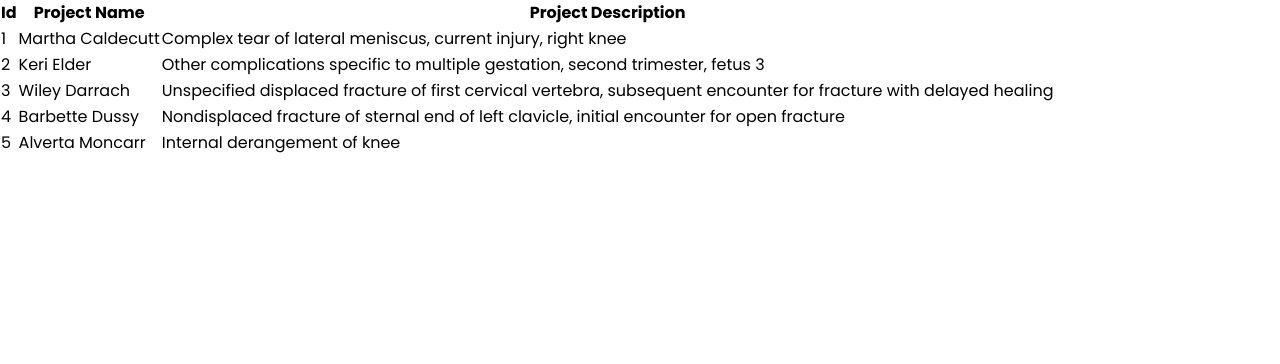
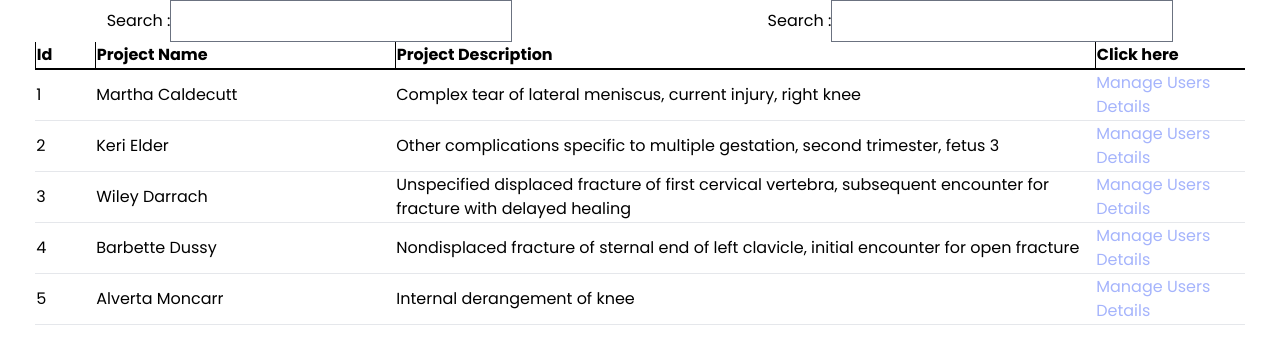
Before and after one commit to blooming-volcanoes/grab-bug-client, a Next.js app: page /dashboard/projectDescription in a window 1280 px wide. Shown: the top 364 px of the page. Built offline with nearby package versions, Linux system fonts and the light colour scheme; what tw-elements would draw is missing.

Commit message:
sorting, searching functionality done

```diff
--- /dev/null
+++ b/src/components/Dashboard/ProjectDescription/GlobalFilter.js
@@ -0,0 +1,18 @@
+/* eslint-disable react/prop-types */
+import React from "react";
+
+function GlobalFilter({ filter, setFilter }) {
+    // filter is the value of text
+    // setFilter is setter function
+    const handleChange = (e) => {
+        setFilter(e.target.value);
+    };
+    return (
+        <div>
+            Search :
+            <input className="border" value={filter || ""} onChange={(e) => handleChange(e)} />
+        </div>
+    );
+}
+
+export default GlobalFilter;
--- a/src/components/Dashboard/ProjectDescription/ProjectDescriptionTable.js
+++ b/src/components/Dashboard/ProjectDescription/ProjectDescriptionTable.js
@@ -1,26 +1,69 @@
+/* eslint-disable no-nested-ternary */
+/* eslint-disable jsx-a11y/anchor-is-valid */
+/* eslint-disable no-console */
 /* eslint-disable react/jsx-props-no-spreading */
+import Link from "next/link";
 import React, { useMemo } from "react";
-import { useTable } from "react-table";
+import { useGlobalFilter, useSortBy, useTable } from "react-table";
 import COLUMNS from "./column";
+import GlobalFilter from "./GlobalFilter";
 import MOCK_DATA from "./MOCK_DATA.json";
 
 function ProjectDescriptionTable() {
     const columns = useMemo(() => COLUMNS, []);
     const data = useMemo(() => MOCK_DATA, []);
 
-    const { getTableProps, getTableBodyProps, headerGroups, footerGroups, rows, prepareRow } =
-        useTable({
+    const {
+        getTableProps,
+        getTableBodyProps,
+        headerGroups,
+        footerGroups,
+        rows,
+        prepareRow,
+        state, // From useGlobalFilter
+        setGlobalFilter, // From useGlobalFilter
+    } = useTable(
+        {
             columns,
             data,
-        });
+        },
+        useGlobalFilter,
+        useSortBy
+    );
+    const { globalFilter } = state;
+    return (
+        <>
+            <div className="mx-auto flex w-5/6 justify-between">
+                <GlobalFilter filter={globalFilter} setFilter={setGlobalFilter} />
+                <GlobalFilter filter={globalFilter} setFilter={setGlobalFilter} />
+            </div>
 
-    return (
-        <table {...getTableProps()}>
+            <table className="mx-auto" {...getTableProps()}>
                 <thead>
                     {headerGroups.map((headerGroup) => (
                         <tr {...headerGroup.getHeaderGroupProps()}>
                             {headerGroup.headers.map((column) => (
-                            <th {...column.getHeaderProps()}>{column.render("Header")}</th>
+                                <th
+                                    className="border-b-2 border-l border-solid border-black text-left"
+                                    {...column.getHeaderProps(
+                                        //
+                                        column.getSortByToggleProps({
+                                            style: {
+                                                minWidth: column.minWidth,
+                                                width: column.width,
+                                            },
+                                        })
+                                    )}
+                                >
+                                    {column.render("Header")}
+                                    <span>
+                                        {column.isSorted
+                                            ? column.isSortedDesc
+                                                ? " 🔽"
+                                                : " 🔼"
+                                            : ""}
+                                    </span>
+                                </th>
                             ))}
                         </tr>
                     ))}
@@ -31,7 +74,30 @@ function ProjectDescriptionTable() {
                         return (
                             <tr {...row.getRowProps()}>
                                 {row.cells.map((cell) => (
-                                <td {...cell.getCellProps()}>{cell.render("Cell")}</td>
+                                    <td
+                                        className="border-b text-left"
+                                        {...cell.getCellProps({
+                                            style: { minWidth: cell.minWidth, width: cell.width },
+                                        })}
+                                    >
+                                        {cell.column.Header === "Id" ||
+                                        cell.column.Header === "Project Name" ||
+                                        cell.column.Header === "Project Description" ? (
+                                            cell.render("Cell")
+                                        ) : (
+                                            <div className="flex flex-col">
+                                                <Link href="http://www.facebook.com">
+                                                    <a className="text-indigo-300">
+                                                        {" "}
+                                                        Manage Users{" "}
+                                                    </a>
+                                                </Link>
+                                                <Link href="http://www.facebook.com">
+                                                    <a className="text-indigo-300"> Details </a>
+                                                </Link>
+                                            </div>
+                                        )}
+                                    </td>
                                 ))}
                             </tr>
                         );
@@ -47,6 +113,7 @@ function ProjectDescriptionTable() {
                     ))}
                 </tfoot>
             </table>
+        </>
     );
 }
 
--- a/src/components/Dashboard/ProjectDescription/column.js
+++ b/src/components/Dashboard/ProjectDescription/column.js
@@ -2,16 +2,30 @@ const columns = [
     {
         Header: "Id",
         accessor: "id",
-        disableFilters: true,
-        sticky: "left",
+        maxWidth: 60,
+        minWidth: 60,
+        width: 60,
     },
     {
         Header: "Project Name",
         accessor: "project_name",
+        maxWidth: 600,
+        minWidth: 300,
+        width: 300,
     },
     {
         Header: "Project Description",
         accessor: "project_description",
+        maxWidth: 800,
+        minWidth: 600,
+        width: 700,
+    },
+    {
+        filterable: false,
+        Header: "Click here",
+        accessor: "event",
+        url: true,
+        disableSortBy: true,
     },
 ];
 
```
Lines whose indentation alone changed are shown as unchanged.
